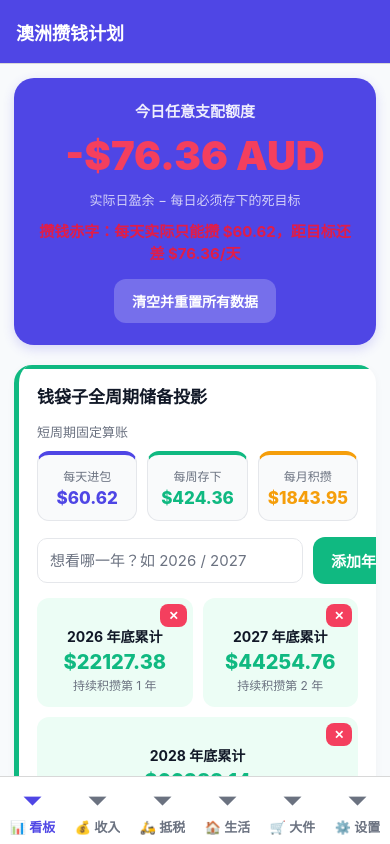
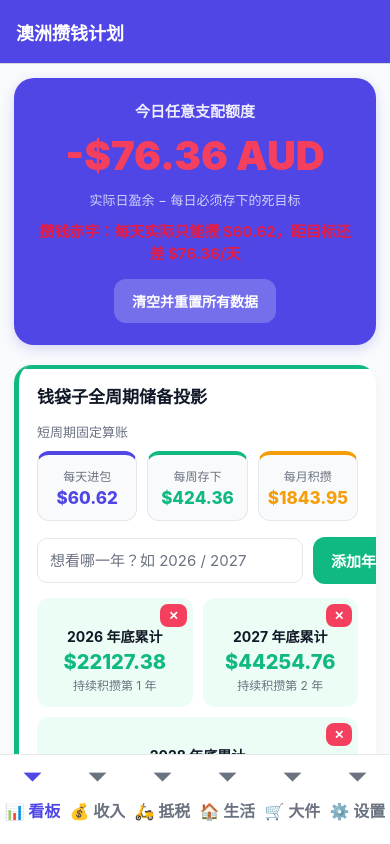
Before and after one commit to biflrost/WHV-Savings-Plan, a React Native app: screen / in a window 390 px wide. Built offline with nearby package versions, Linux system fonts and the light colour scheme.

Commit message:
更新招财猫图标并优化底部导航栏（抬高居中放大）

```diff
--- a/App.tsx
+++ b/App.tsx
@@ -23,8 +23,16 @@ export default function App() {
             headerTitleStyle: { fontWeight: '800', fontSize: 18 },
             tabBarActiveTintColor: colors.primary,
             tabBarInactiveTintColor: colors.sub,
-            tabBarStyle: { height: 68, paddingBottom: 8, paddingTop: 6 },
-            tabBarLabelStyle: { fontSize: 13, fontWeight: '700' },
+            tabBarStyle: {
+              height: 90,
+              paddingBottom: 22,
+              backgroundColor: colors.card,
+              borderTopColor: colors.border,
+              borderTopWidth: 1,
+              elevation: 8,
+            },
+            tabBarItemStyle: { justifyContent: 'center' },
+            tabBarLabelStyle: { fontSize: 16, fontWeight: '700' },
           }}
         >
           <Tab.Screen name="Dashboard" component={DashboardScreen} options={{ title: '📊 看板', headerTitle: '澳洲攒钱计划' }} />
--- a/app.json
+++ b/app.json
@@ -20,7 +20,7 @@
       "package": "com.example.australiasavings",
       "adaptiveIcon": {
         "foregroundImage": "./assets/icon.png",
-        "backgroundColor": "#1e3a8a"
+        "backgroundColor": "#d0e3ec"
       }
     },
     "extra": {
```
Also changed, not shown: assets/icon.png, 1 other file (tests, documents, lock files or other folders).
